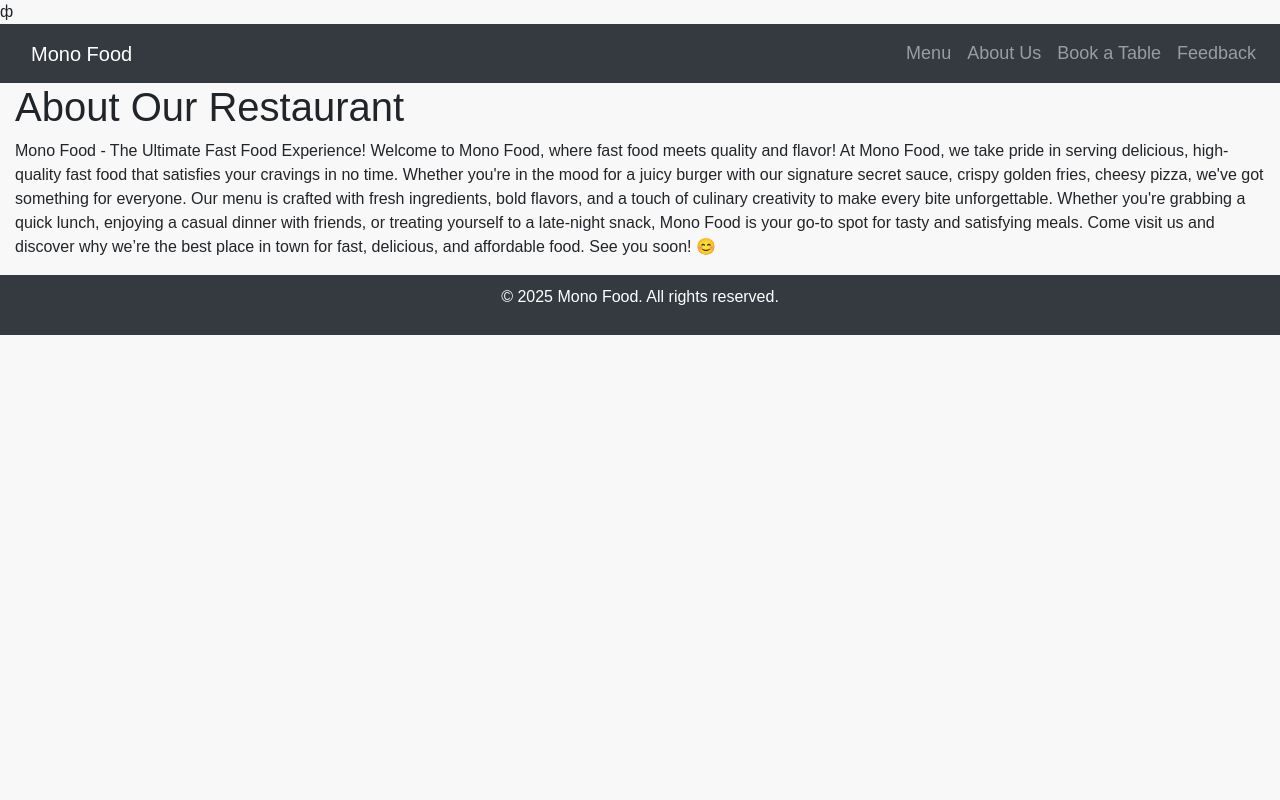
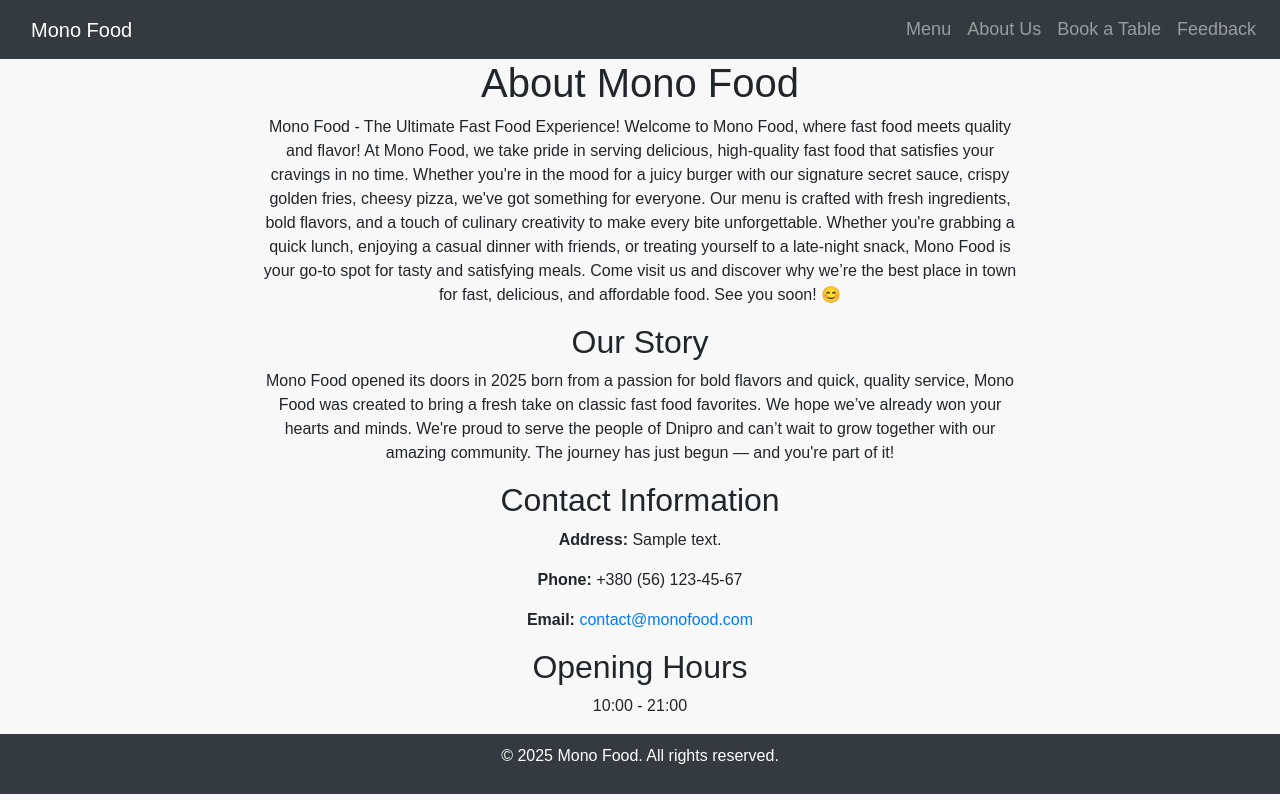
Before and after one commit to weuis/fast-food-web-restaurant, a Django app: template templates/restaurant_app/about.html in a window 1280 px wide. Run offline with Django 5.2, Linux system fonts and the light colour scheme; data comes from the database, SQL or seed files in the repository; both versions use the stored data as it was after the commit; tables that the repository leaves empty hold one stand-in row (values such as "Sample post"); the template is opened without the code that fills it: values that come from a table or form of the project are taken from there, most other values are stand-ins (such as "Sample title", 1, 10 or a date in 2020); parts of the project's set-up code (start-up, migrations or seed data) failed here and were passed over; some libraries are stand-ins or nearby versions.

Commit message:
Update admin.py and about.html

```diff
--- a/restaurant_app/views.py
+++ b/restaurant_app/views.py
@@ -7,8 +7,8 @@
 
 
 def about_view(request: HttpRequest) -> HttpResponse:
-    data = AboutUs.objects.all()
-    context = {"data": data}
+    restaurant = AboutUs.objects.first()
+    context = {"restaurant": restaurant}
     return render(request, "restaurant_app/about.html", context=context)
 
 
--- a/templates/restaurant_app/about.html
+++ b/templates/restaurant_app/about.html
@@ -1,12 +1,32 @@
-ф{% extends 'base.html' %}
+{% extends 'base.html' %}
 
-{% block title %}About Us - Restaurant{% endblock %}
+{% block title %}About Us - {{ restaurant.name }}{% endblock %}
 
 {% block content %}
-    <h1>About Our Restaurant</h1>
-    {% for item in data %}
-        <p>{{ item.description }}</p>
-    {% empty %}
-        <p>No information available.</p>
-    {% endfor %}
+<div class="container">
+    <h1>About {{ restaurant.name }}</h1>
+
+    <p>{{ restaurant.description }}</p>
+
+    {% if restaurant.history %}
+        <h2>Our Story</h2>
+        <p>{{ restaurant.history }}</p>
+    {% endif %}
+
+    <h2>Contact Information</h2>
+    <p><strong>Address:</strong> {{ restaurant_app.address }}</p>
+    <p><strong>Phone:</strong> {{ restaurant.phone }}</p>
+    <p><strong>Email:</strong> <a href="mailto:{{ restaurant.email }}">{{ restaurant.email }}</a></p>
+
+    <h2>Opening Hours</h2>
+    <p>{{ restaurant.opening_hours }}</p>
+</div>
+
+<style>
+    .container {
+        text-align: center;
+        max-width: 800px;
+        margin: auto;
+    }
+</style>
 {% endblock %}
--- a/templates/restaurant_app/book_table.html
+++ b/templates/restaurant_app/book_table.html
@@ -1,6 +1,4 @@
 {% extends 'base.html' %}
-
-{% block title %}Book table - Restaurant{% endblock %}
 
 {% block content %}
 <div class="container" style="max-width: 600px; margin: auto; padding: 20px; background: white; border-radius: 10px; box-shadow: 0 0 10px rgba(0, 0, 0, 0.1);">
--- a/templates/restaurant_app/feedback.html
+++ b/templates/restaurant_app/feedback.html
@@ -1,6 +1,4 @@
 {% extends 'base.html' %}
-
-{% block title %}Feedback - Restaurant{% endblock %}
 
 {% block content %}
 <div class="container" style="max-width: 600px; margin: auto; padding: 20px; background: white; border-radius: 10px; box-shadow: 0 0 10px rgba(0, 0, 0, 0.1);">
--- a/templates/restaurant_app/home.html
+++ b/templates/restaurant_app/home.html
@@ -1,8 +1,6 @@
 {% extends 'base.html' %}
 
 {% load static %}
-
-{% block title %}Mono Food - Home{% endblock %}
 
 {% block content %}
     <header class="hero bg-dark text-light text-center py-5">
--- a/templates/restaurant_app/menu.html
+++ b/templates/restaurant_app/menu.html
@@ -1,7 +1,5 @@
 {% extends 'base.html' %}
 {% load static %}
-
-{% block title %}Menu - Restaurant{% endblock %}
 
 {% block content %}
 <link rel="stylesheet" type="text/css" href="{% static 'css/menu.css' %}">
```
Also changed, not shown: restaurant_app/admin.py (+9 -3 lines), db.sqlite3.
